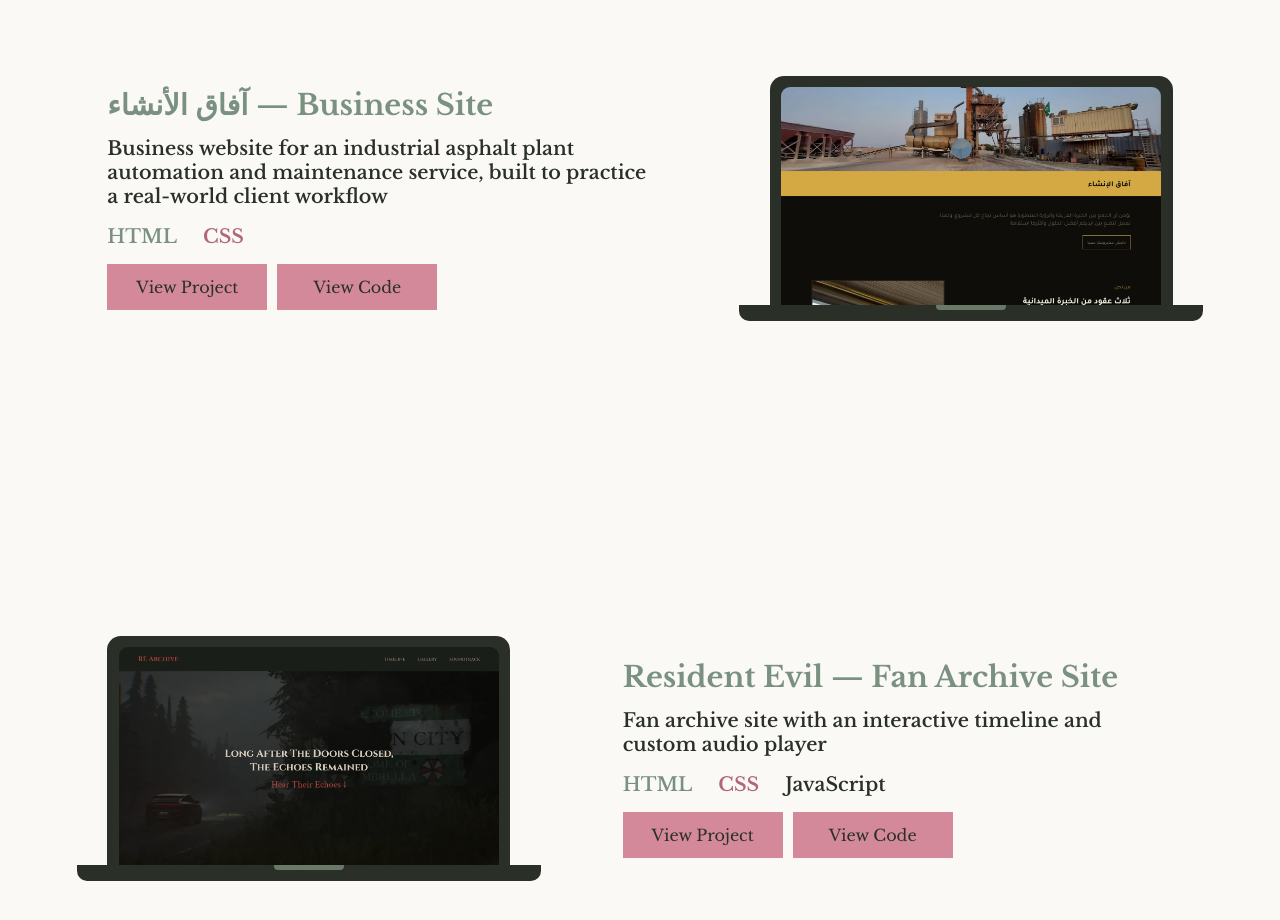
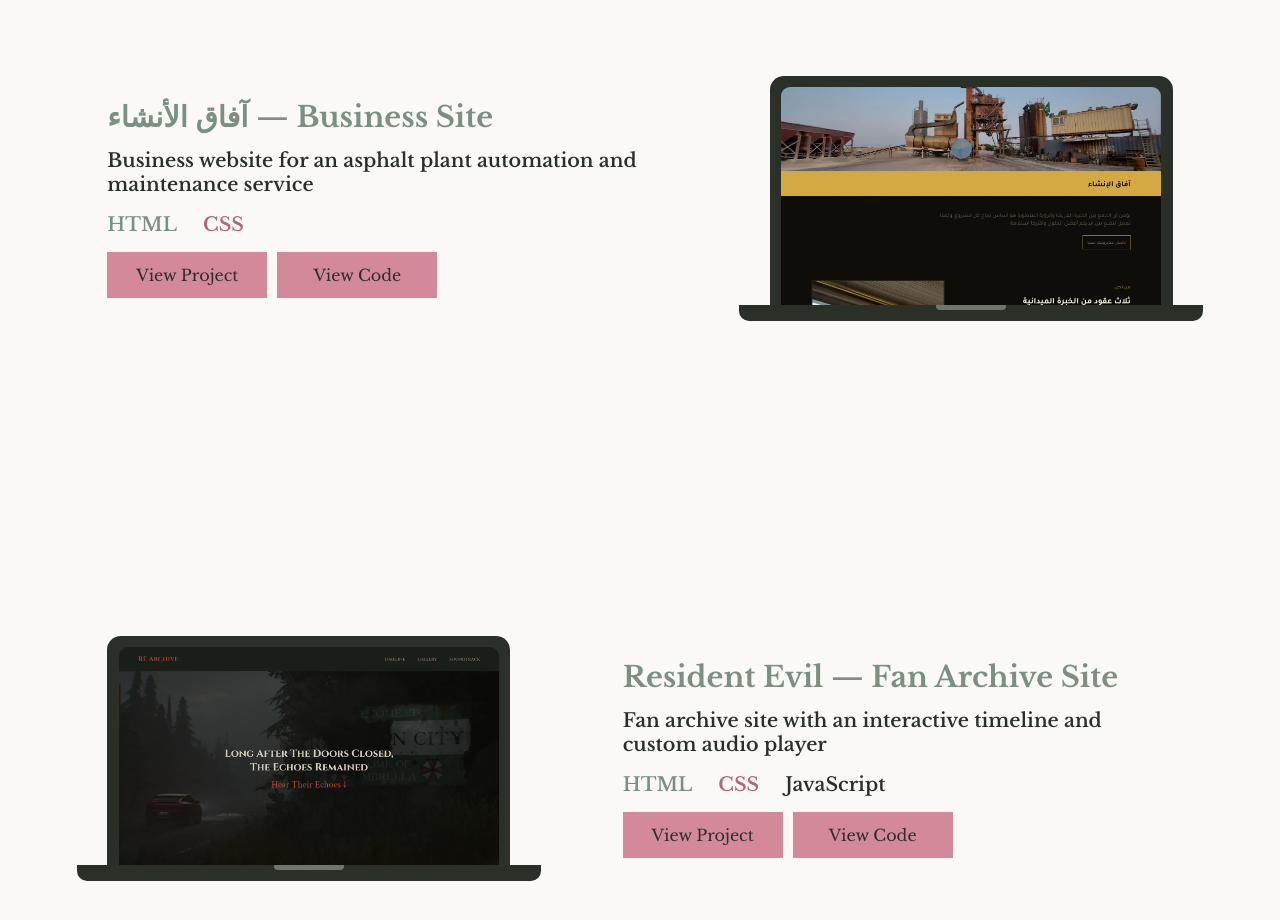
Before and after one commit to devbysara/Dev-By-Sara-Portfolio-Website, a plain HTML site: page index.html in a window 1280 px wide. Shown: the part 1660-2580 px from the top of the page. Drawn offline with nearby package versions, Linux system fonts and the light colour scheme.

Commit message:
Update index.html

```diff
--- a/index.html
+++ b/index.html
@@ -76,7 +76,7 @@
                     </div>
                     <div class="web-text">
                         <h3>آفاق الأنشاء — Business Site</h3>
-                        <p>Business website for an industrial asphalt plant automation and maintenance service, built to practice a real-world client workflow</p>
+                        <p>Business website for an asphalt plant automation and maintenance service</p>
                         <div class="skills">
                             <span>HTML</span>
                             <span>CSS</span>
```
